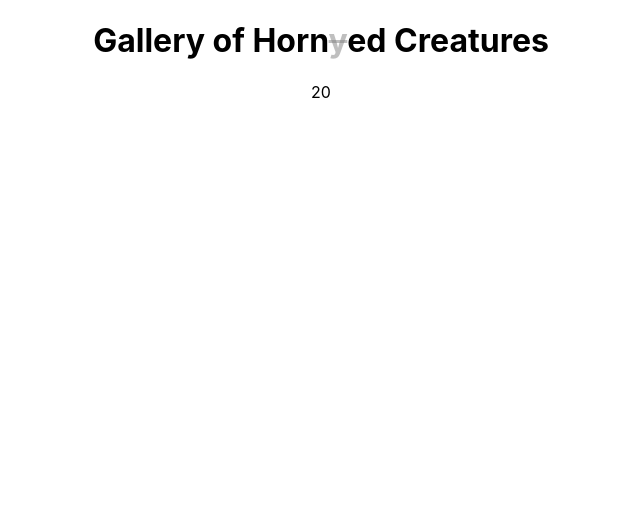
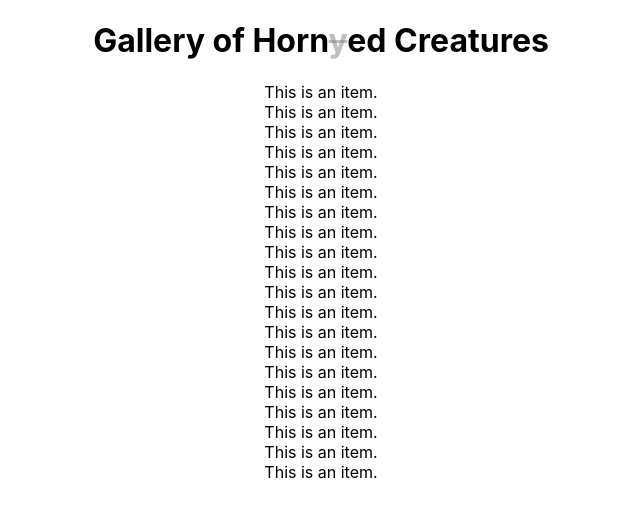
Before and after one commit to devon-wolf/creature-gallery, a React (Create React App) app: page / in a window 1280 px wide. Shown: the top 518 px of the page, without its empty margins (319-959 px from the left). Built offline with nearby package versions, Linux system fonts and the light colour scheme.

Commit message:
Add map iteration through data to ImageList

```diff
--- a/src/App.js
+++ b/src/App.js
@@ -7,7 +7,7 @@ function App() {
   return (
     <div className="App">
       <Header />
-      <ImageList creatures={creatureData.length}/>
+      <ImageList creatures={creatureData}/>
     </div>
   );
 }
--- a/src/components/ImageList.js
+++ b/src/components/ImageList.js
@@ -6,7 +6,7 @@ export default class ImageList extends Component {
 	render() {
 		return (
 			<ul className={style.list}>
-				{this.props.creatures}
+				{this.props.creatures.map(creature => <ImageItem />)}
 			</ul>
 		)
 	}
```
